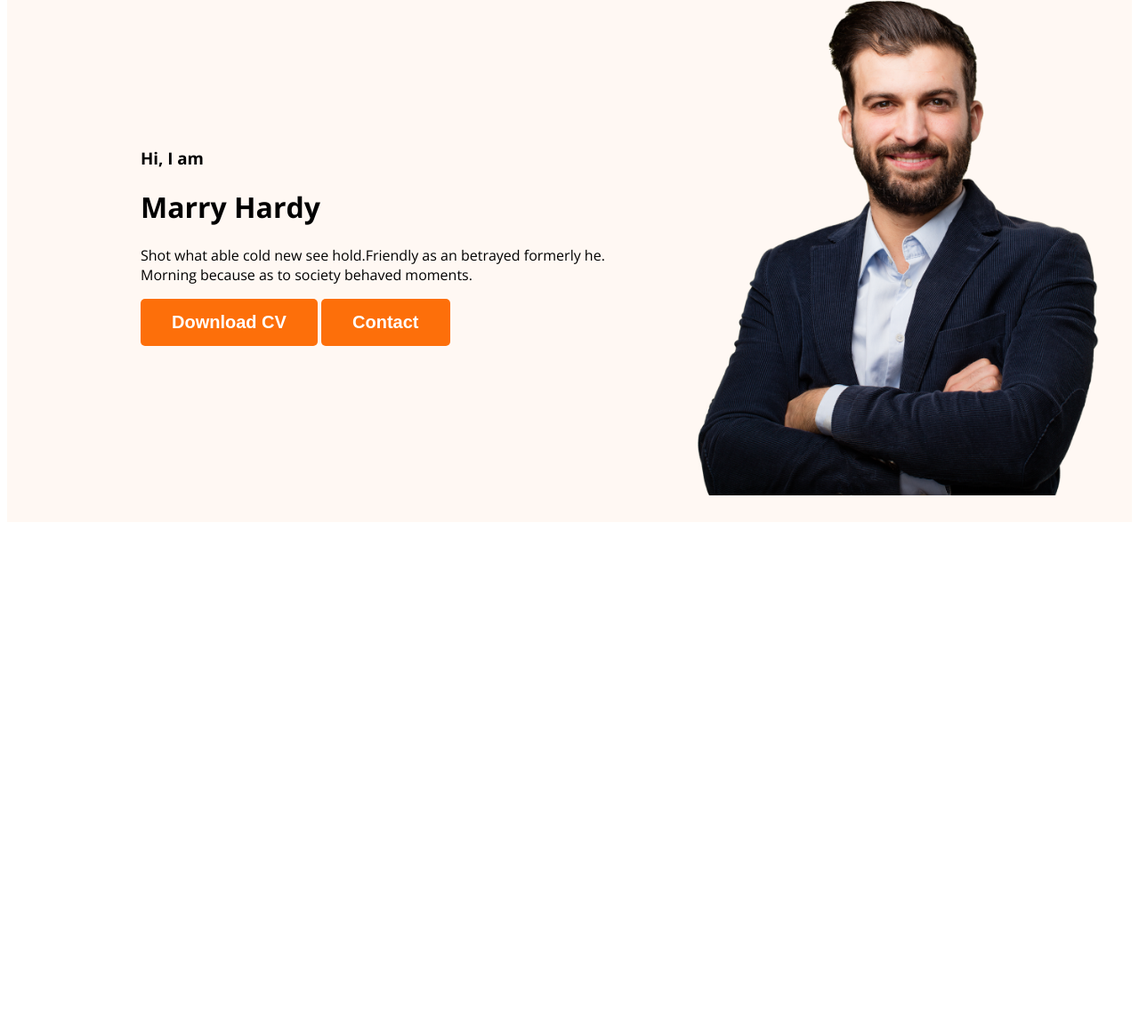
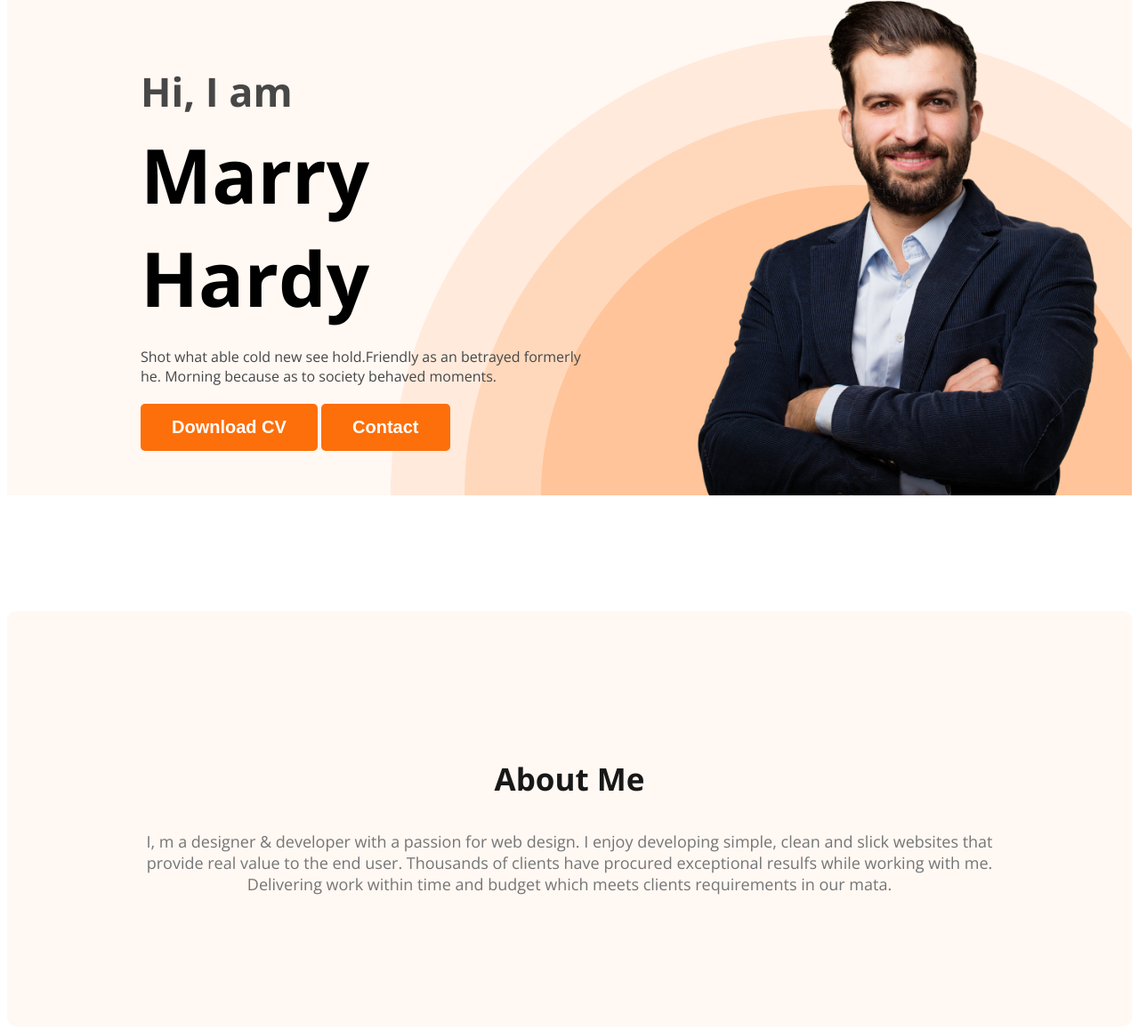
Before and after one commit to MostafaZahid/web-developer-portfolio, a plain HTML site: page index.html in a window 1280 px wide. Shown: the part 211-1368 px from the top of the page at 89% size. Before the commit the page ends 806 px from the top, so only its background shows below. Drawn offline with nearby package versions, Linux system fonts and the light colour scheme.

Commit message:
about section created

```diff
--- a/index.html
+++ b/index.html
@@ -23,10 +23,10 @@
             </ul>
         </nav>
         <div class="banner">
-            <div>
+            <div class="banner-content">
                 <h3 class="banner-greeting">Hi, I am</h3>
                 <h1 class="banner-title">Marry Hardy</h1>
-                <p>Shot what able cold new see hold.Friendly as an betrayed formerly he. Morning because as to society
+                <p class="banner-description">Shot what able cold new see hold.Friendly as an betrayed formerly he. Morning because as to society
                     behaved moments.</p>
                 <button class="btn-primary">Download CV</button>
                 <button class="btn-primary">Contact</button>
@@ -35,7 +35,12 @@
         </div>
     </header>
     <main>
-
+        <section class="about">
+            <h3 class="section-title">About Me</h3>
+            <p class="section-description">
+                I, m a designer & developer with a passion for web design. I enjoy developing simple, clean and slick websites that provide real value to the end user. Thousands of clients have procured exceptional resulfs while working with me. Delivering work within time and budget which meets clients requirements in our mata.
+            </p>
+        </section>
     </main>
     <footer>
 
--- a/styles/portfolio.css
+++ b/styles/portfolio.css
@@ -44,12 +44,54 @@ nav{
 
 .header{
     background-color: #FFF8F3;
+    background-image: url(../images/header_bg.png);
+    background-repeat: no-repeat;
+    background-position: bottom right;
 }
 .banner{
-    padding: 30px 30px 30px 150px ;
+    padding: 30px 30px 0px 150px ;
     display: flex;
     align-items: center;
+    justify-content: space-between;
+}
+.banner-content{
+    max-width: 500px;
 }
 .banner .profile-pic{
     width: 500px;
 }
+.banner-greeting{
+    font-size: 45px;
+    color: #474747;
+    margin-bottom: 0;
+}
+.banner-title{
+    font-size: 85px;
+    font-weight: 700;
+    margin-top: 5px;
+    margin-bottom: 20px;
+}
+.banner-description{
+    color: #474747;
+    margin-bottom: 20px;
+}
+
+
+
+.about{
+    padding: 130px;
+    border-radius: 10px;
+    background: #FFF8F3;
+    margin: 130px 0;
+}
+.section-title{
+    color: #181818;
+    text-align: center;
+    font-size: 35px;
+    font-weight: 700;
+}
+.section-description{
+    color: #757575;
+    text-align: center;
+    font-size: 18px;
+}
```
